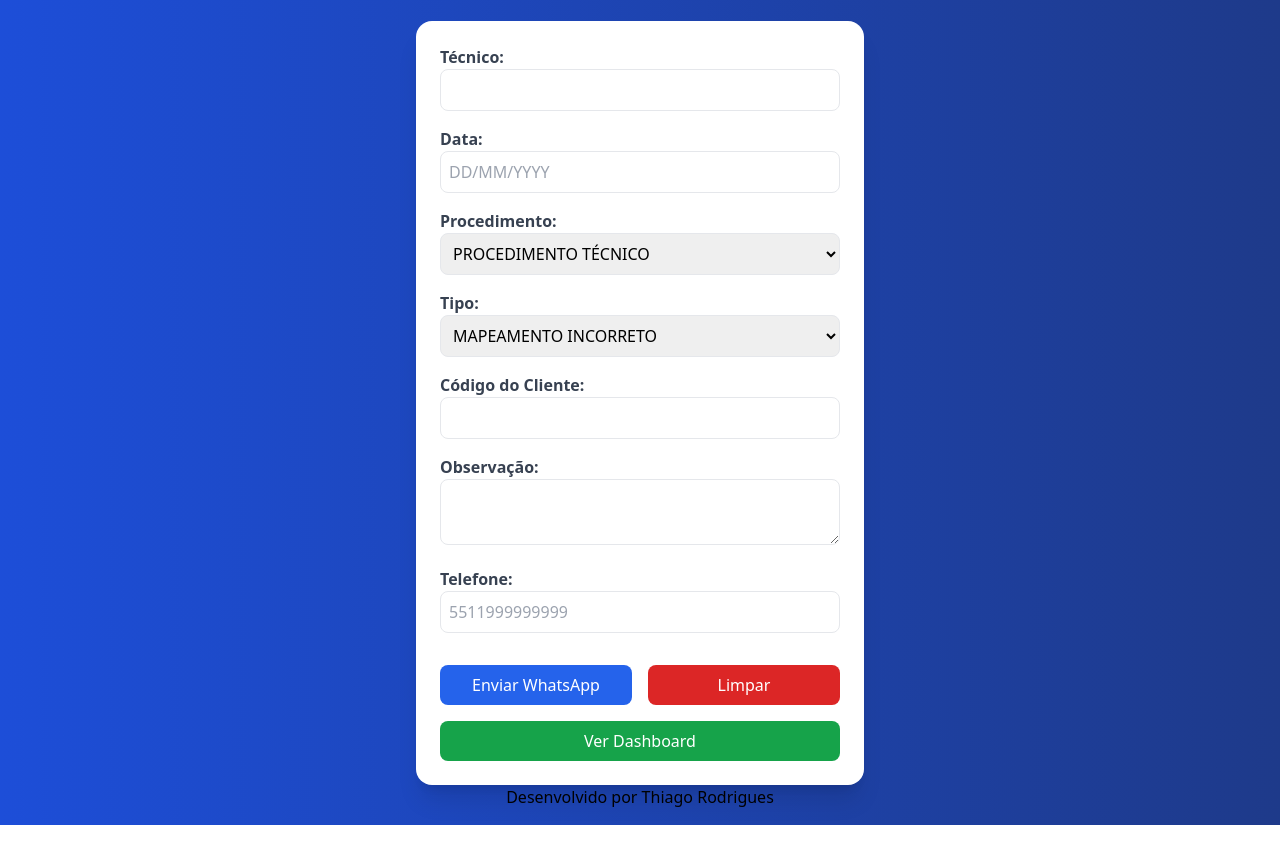
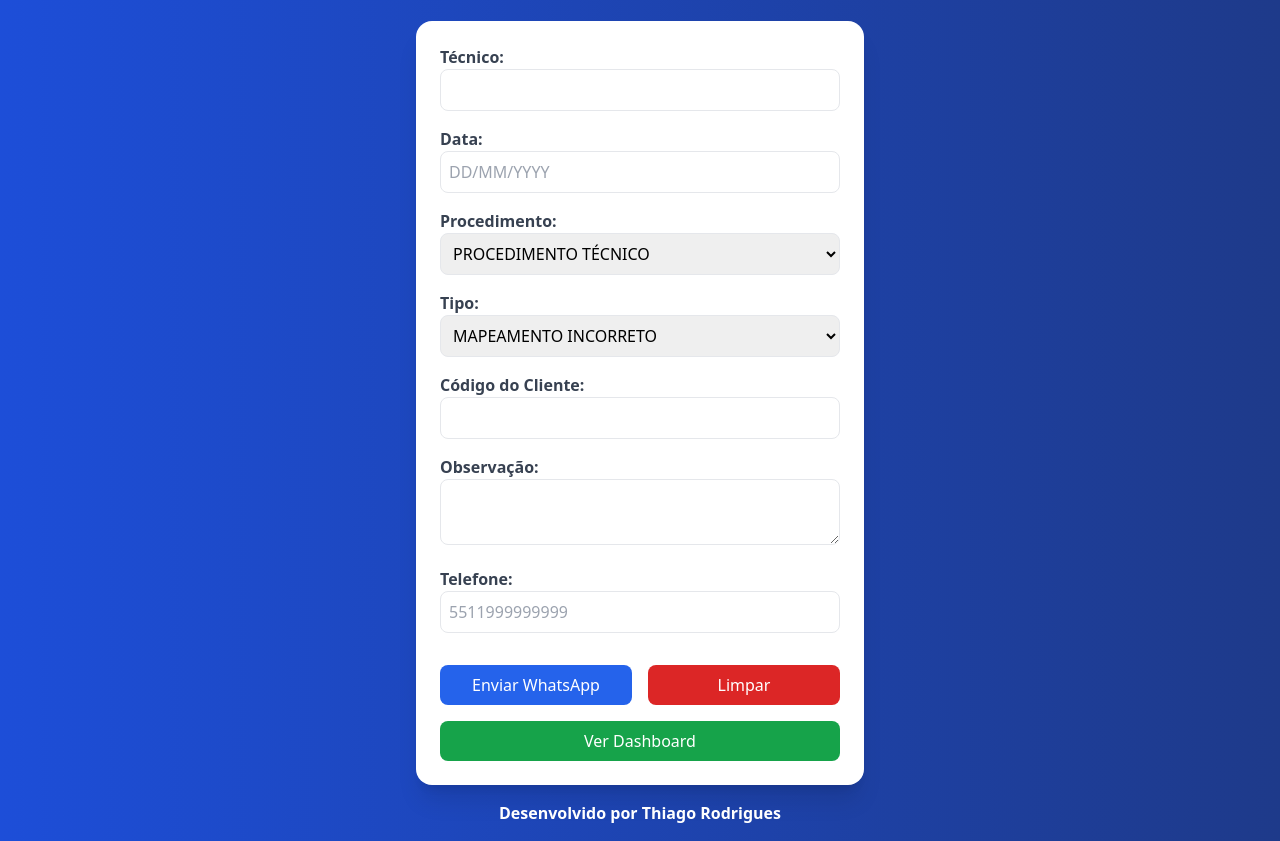
Before and after one commit to thiaaagao/disparador, a plain HTML site: page index.html in a window 1280 px wide. Shown: the part 51-892 px from the top of the page. Drawn offline with nearby package versions, Linux system fonts and the light colour scheme.

Commit message:
add: name

```diff
--- a/index.html
+++ b/index.html
@@ -64,7 +64,7 @@
         </div>
             <button type="button" onclick="window.open('dashboard.html', '_blank')" class="w-full bg-green-600 text-white py-2 rounded-lg mt-4 hover:bg-green-700">Ver Dashboard</button>
     </form>
-    <p>Desenvolvido por Thiago Rodrigues</p>
+    <p class="text-white mt-4 font-semibold">Desenvolvido por Thiago Rodrigues</p>
 
     <script>
         function formatarData(input) {
```
